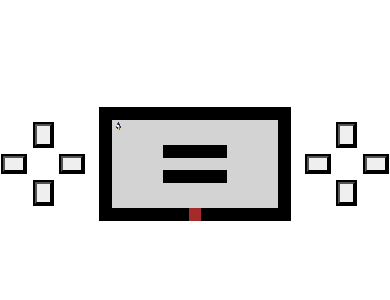
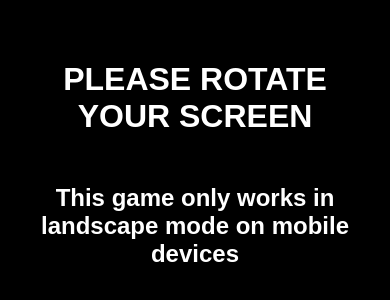
Before and after one commit to sector-11/typescript-game, a website built with Vite: page index.html in a window 390 px wide. Shown: the part 258-558 px from the top of the page. Built offline with nearby package versions, Linux system fonts and the light colour scheme.

Commit message:
feat: add display which blocks view when in portrait mode

```diff
--- a/index.html
+++ b/index.html
@@ -36,7 +36,12 @@
                 ></button>
             </div>
         </div>
-        <div></div>
+        <div class="rotate">
+            <h1 class="rotate__text rotate__text--large">PLEASE ROTATE YOUR SCREEN</h1>
+            <h2 class="rotate__text rotate__text--small">
+                This game only works in landscape mode on mobile devices
+            </h2>
+        </div>
         <script type="module" src="/src/main.ts"></script>
     </body>
 </html>
--- a/src/style.scss
+++ b/src/style.scss
@@ -3,6 +3,11 @@ body {
 }
 
 .game {
+    @media only screen and (orientation: portrait) {
+        display: none;
+    }
+
+    @media only screen and (orientation: landscape) {
         height: 100vh;
         display: grid;
         grid-template-columns: 2fr 5fr 2fr;
@@ -11,6 +16,7 @@ body {
         grid-row-gap: 0px;
         align-items: center;
         justify-content: center;
+    }
 
     &__container {
         display: flex;
@@ -80,3 +86,34 @@ canvas {
     width: 100%;
     height: 100%;
 }
+
+.rotate {
+    @media only screen and (orientation: portrait) {
+        display: flex;
+        flex-direction: column;
+        justify-content: center;
+        align-items: center;
+        width: 100%;
+        height: 100vh;
+        background-color: black;
+    }
+
+    @media only screen and (orientation: landscape) {
+        display: none;
+    }
+
+    &__text {
+        padding: 1% 10%;
+        font-family: Arial, Helvetica, sans-serif;
+        color: white;
+        text-align: center;
+
+        &--large {
+            size: 2rem;
+        }
+
+        &--small {
+            size: 1rem;
+        }
+    }
+}
```
Lines whose indentation alone changed are shown as unchanged.
